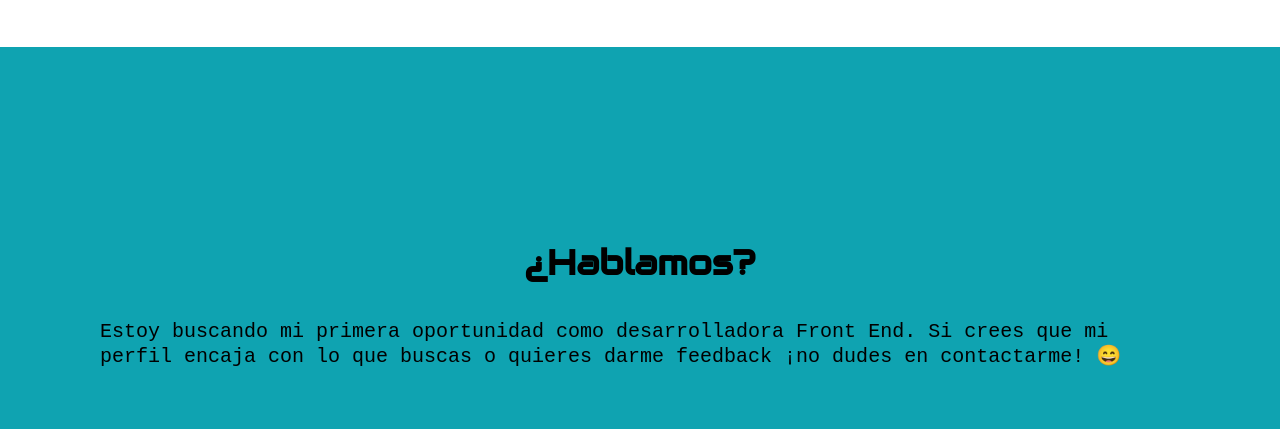
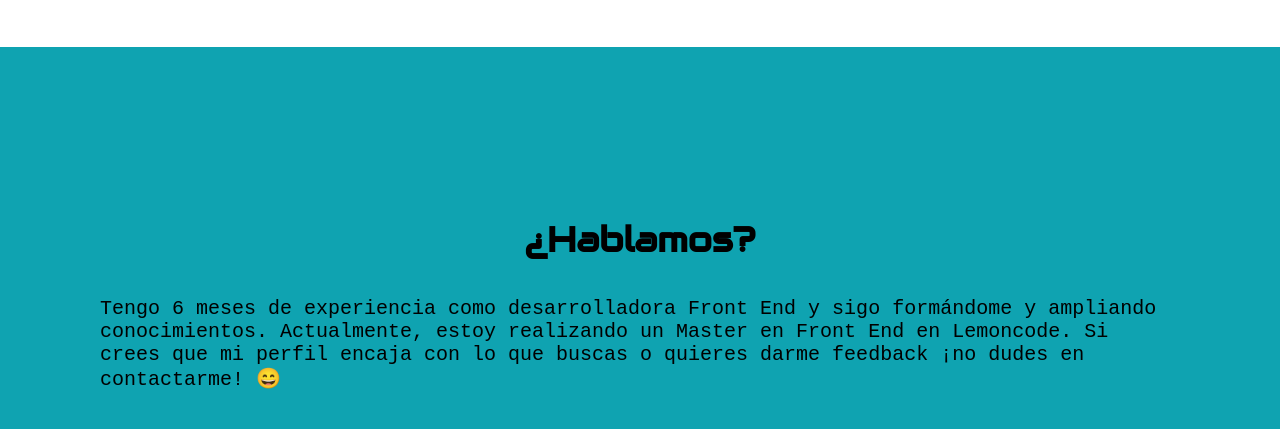
Before and after one commit to nuriadiazcandela/Portfolio, a website: page docs/index.html in a window 1280 px wide. Shown: the part 2490-2919 px from the top of the page. Drawn offline with Linux system fonts and the light colour scheme.

Commit message:
change contact

```diff
--- a/docs/index.html
+++ b/docs/index.html
@@ -226,7 +226,7 @@
           <div class="contact__description">
             <h2 class="contact__description--title">¿Hablamos?</h2>
             <p class="contact__description--paragraph">
-              Estoy buscando mi primera oportunidad como desarrolladora Front End. Si crees que mi perfil
+              Tengo 6 meses de experiencia como desarrolladora Front End y sigo formándome y ampliando conocimientos. Actualmente, estoy realizando un Master en Front End en Lemoncode. Si crees que mi perfil
               encaja con lo que buscas o quieres darme feedback ¡no dudes en
               contactarme! &#128516
             </p>
```
Also changed, not shown: src/html/partials/contact.html (+1 -1 lines).
